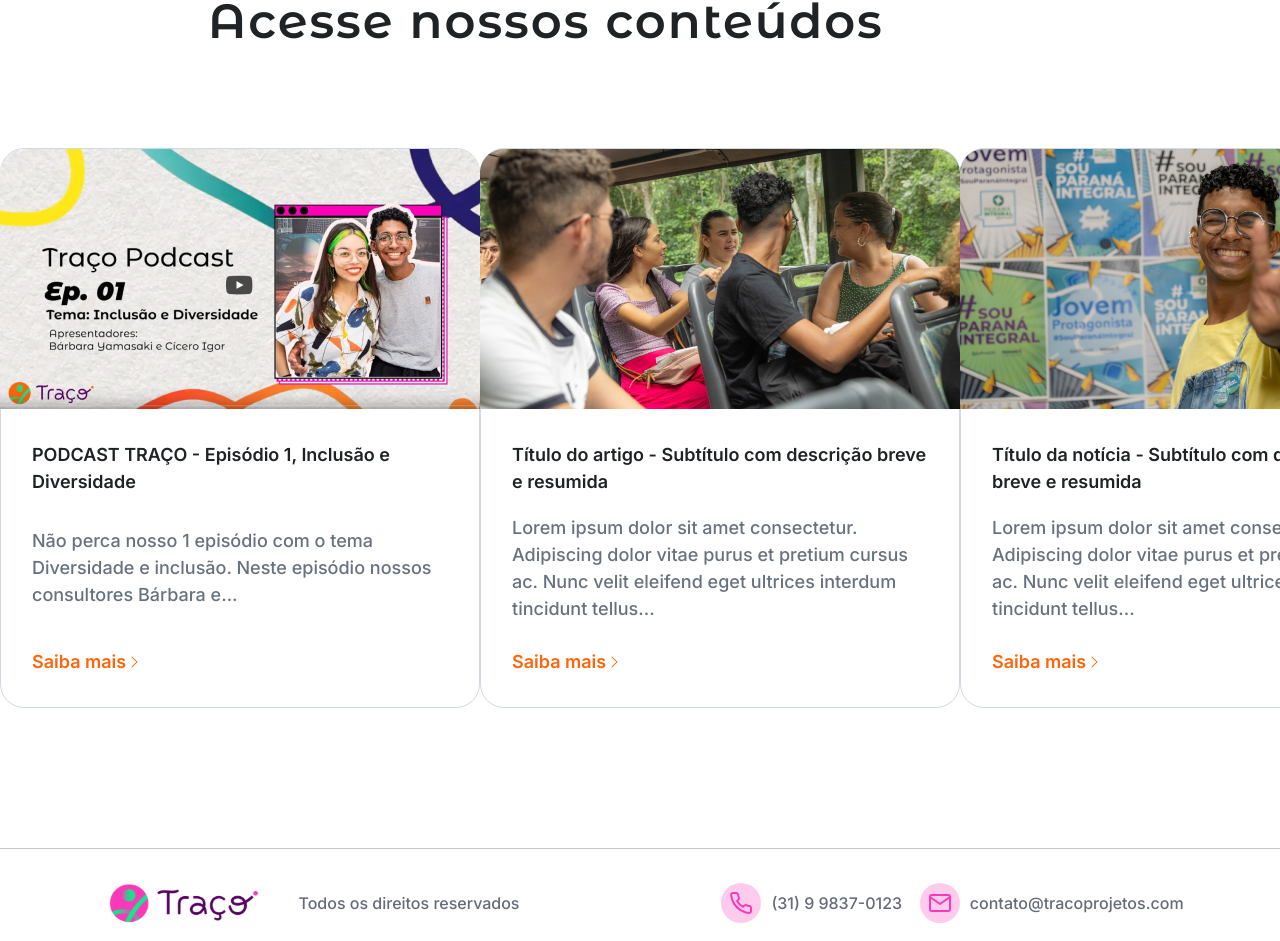
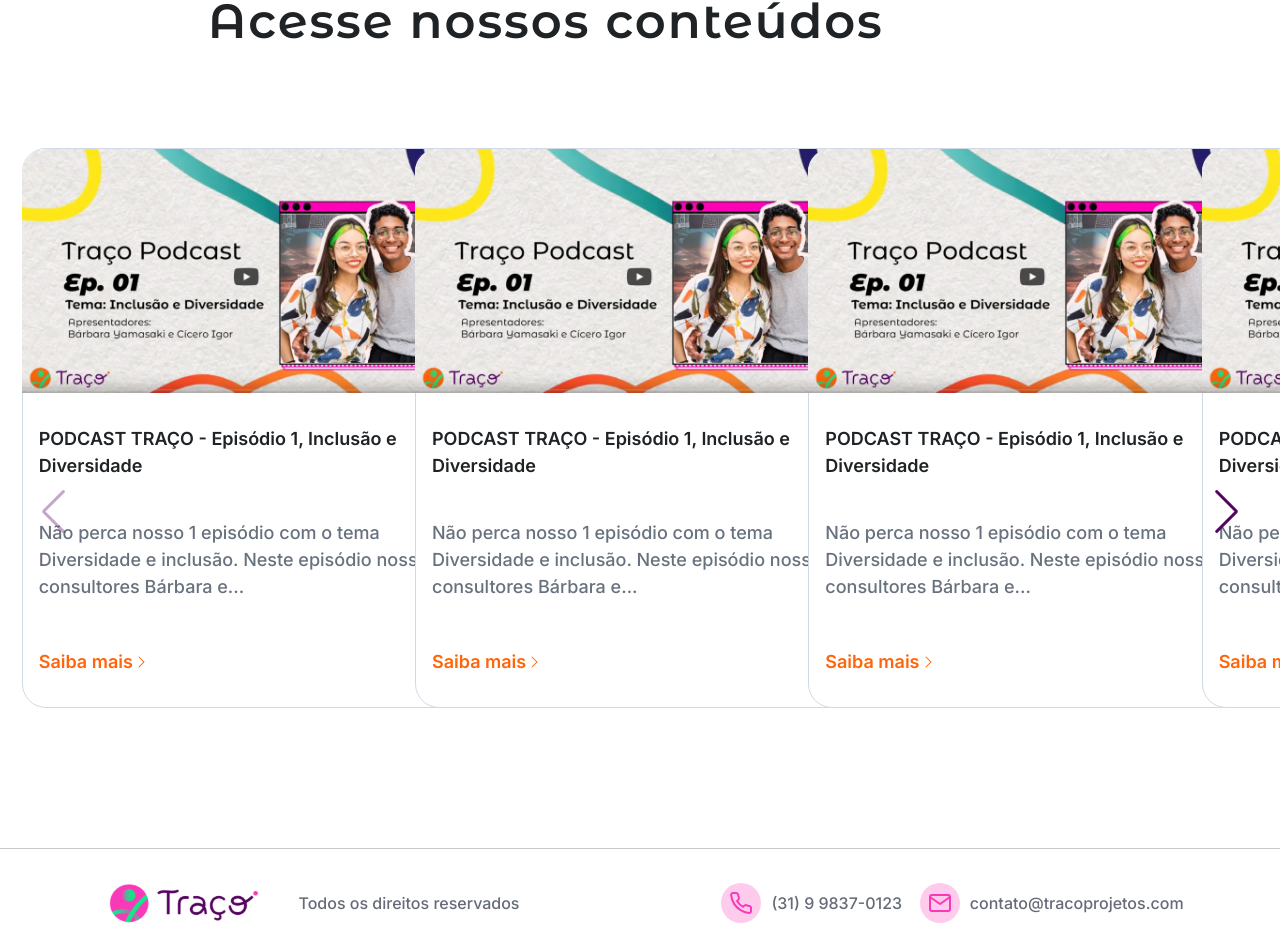
Before and after one commit to AlyssonSene/site_traco, a React (Vite) app: page / in a window 1280 px wide. Shown: the part 8006-8947 px from the top of the page. Built offline with nearby package versions, Linux system fonts and the light colour scheme.

Commit message:
[ADD]Carrousel nos conteudos do site

```diff
--- a/src/components/molecules/OurContentCardsMolecule.tsx
+++ b/src/components/molecules/OurContentCardsMolecule.tsx
@@ -14,7 +14,7 @@
 	return (
 		<C.Cards>
 			<div>
-				<ImageAtom alt={'imagem'} url={img} />
+				<ImageAtom alt={'imagem'} url={img} className={'image'} />
 			</div>
 			<C.TextsContainer>
 				<C.TitleCard>
--- a/src/components/organisms/OurContentOrganism.tsx
+++ b/src/components/organisms/OurContentOrganism.tsx
@@ -1,4 +1,10 @@
 import React from 'react'
+import 'swiper/css'
+import 'swiper/css/navigation'
+import 'swiper/css/pagination'
+import 'swiper/css/scrollbar'
+import { A11y, Navigation, Pagination, Scrollbar } from 'swiper/modules'
+import { Swiper, SwiperSlide } from 'swiper/react'
 import { images } from '../../assets/images'
 import * as C from '../../styles/ourContentStyles'
 import TextAtom from '../atoms/TextAtom'
@@ -6,6 +12,33 @@
 import OurContentCardsMolecule from '../molecules/OurContentCardsMolecule'
 
 const OurContentOrganism: React.FC = () => {
+	const infos = [
+		{
+			link: 'https://www.youtube.com/watch?v=snBgNDLRhD0&list=PLdVT9KMnIVcAm35VfZ7U4JphUqXb2R94W',
+			img: images.podcastImg,
+			text: 'Não perca nosso 1 episódio com o tema Diversidade e inclusão. Neste episódio nossos consultores Bárbara e...',
+			title: 'PODCAST TRAÇO - Episódio 1, Inclusão e Diversidade'
+		},
+		{
+			link: 'https://www.youtube.com/watch?v=snBgNDLRhD0&list=PLdVT9KMnIVcAm35VfZ7U4JphUqXb2R94W',
+			img: images.podcastImg,
+			text: 'Não perca nosso 1 episódio com o tema Diversidade e inclusão. Neste episódio nossos consultores Bárbara e...',
+			title: 'PODCAST TRAÇO - Episódio 1, Inclusão e Diversidade'
+		},
+		{
+			link: 'https://www.youtube.com/watch?v=snBgNDLRhD0&list=PLdVT9KMnIVcAm35VfZ7U4JphUqXb2R94W',
+			img: images.podcastImg,
+			text: 'Não perca nosso 1 episódio com o tema Diversidade e inclusão. Neste episódio nossos consultores Bárbara e...',
+			title: 'PODCAST TRAÇO - Episódio 1, Inclusão e Diversidade'
+		},
+		{
+			link: 'https://www.youtube.com/watch?v=snBgNDLRhD0&list=PLdVT9KMnIVcAm35VfZ7U4JphUqXb2R94W',
+			img: images.podcastImg,
+			text: 'Não perca nosso 1 episódio com o tema Diversidade e inclusão. Neste episódio nossos consultores Bárbara e...',
+			title: 'PODCAST TRAÇO - Episódio 1, Inclusão e Diversidade'
+		}
+	]
+
 	return (
 		<C.MainContainer className='section' id='news'>
 			<C.HeaderContainer>
@@ -14,30 +47,23 @@
 				</C.Title>
 			</C.HeaderContainer>
 			<C.CardsContainer>
-				<OurContentCardsMolecule
-					link={
-						'https://www.youtube.com/watch?v=snBgNDLRhD0&list=PLdVT9KMnIVcAm35VfZ7U4JphUqXb2R94W'
-					}
-					img={images.podcastImg}
-					text={
-						'Não perca nosso 1 episódio com o tema Diversidade e inclusão. Neste episódio nossos consultores Bárbara e...'
-					}
-					title={'PODCAST TRAÇO - Episódio 1, Inclusão e Diversidade'}
-				/>
-				<OurContentCardsMolecule
-					img={images.imgContent2}
-					text={
-						'Lorem ipsum dolor sit amet consectetur. Adipiscing dolor vitae purus et pretium cursus ac. Nunc velit eleifend eget ultrices interdum tincidunt tellus...'
-					}
-					title={'Título do artigo - Subtítulo com descrição breve e resumida'}
-				/>
-				<OurContentCardsMolecule
-					img={images.imgContent3}
-					text={
-						'Lorem ipsum dolor sit amet consectetur. Adipiscing dolor vitae purus et pretium cursus ac. Nunc velit eleifend eget ultrices interdum tincidunt tellus...'
-					}
-					title={'Título da notícia - Subtítulo com descrição breve e resumida'}
-				/>
+				<Swiper
+					style={{ width: '100vw', display: 'flex' }}
+					modules={[Navigation, Pagination, Scrollbar, A11y]}
+					slidesPerView={3}
+					navigation
+				>
+					{infos.map((info, index) => (
+						<SwiperSlide key={index}>
+							<OurContentCardsMolecule
+								link={info.link}
+								img={info.img}
+								text={info.text}
+								title={info.title}
+							/>
+						</SwiperSlide>
+					))}
+				</Swiper>
 			</C.CardsContainer>
 			<hr />
 			<FooterMolecule />
--- a/src/styles/feedbackStyles.tsx
+++ b/src/styles/feedbackStyles.tsx
@@ -18,7 +18,7 @@
 		padding-left: 150px;
 	}
 	.swiper {
-		padding: 32px;
+		padding: 0 50px;
 	}
 	.swiper-slide {
 		display: flex;
@@ -26,9 +26,11 @@
 	}
 	.swiper-button-prev {
 		color: white;
+		margin: 0 30px;
 	}
 	.swiper-button-next {
 		color: white;
+		margin: 0 30px;
 	}
 `
 
--- a/src/styles/ourContentStyles.tsx
+++ b/src/styles/ourContentStyles.tsx
@@ -36,18 +36,35 @@
 	justify-content: space-evenly;
 	height: 100%;
 	width: 100%;
+	.swiper {
+		padding: 0 50px;
+	}
+	.swiper-slide {
+		display: flex;
+		justify-content: center;
+	}
+	.swiper-button-prev {
+		color: #550261;
+		margin: 0 30px;
+	}
+	.swiper-button-next {
+		color: #550261;
+		margin: 0 30px;
+	}
 `
 
 export const Cards = styled.div`
-	display: flex;
 	flex-direction: column;
-	width: 480px;
+	width: 450px;
 	height: 560px;
 	border-radius: 24px;
 	border: 1px solid #d0d9e5;
 	background: #fff;
 	display: flex;
 	align-items: center;
+	.image {
+		width: 450px;
+	}
 `
 export const TextsContainer = styled.div`
 	display: flex;
```
Also changed, not shown: src/components/organisms/FeedbackVideosOrganism.tsx (deleted, +0 -64 lines).
